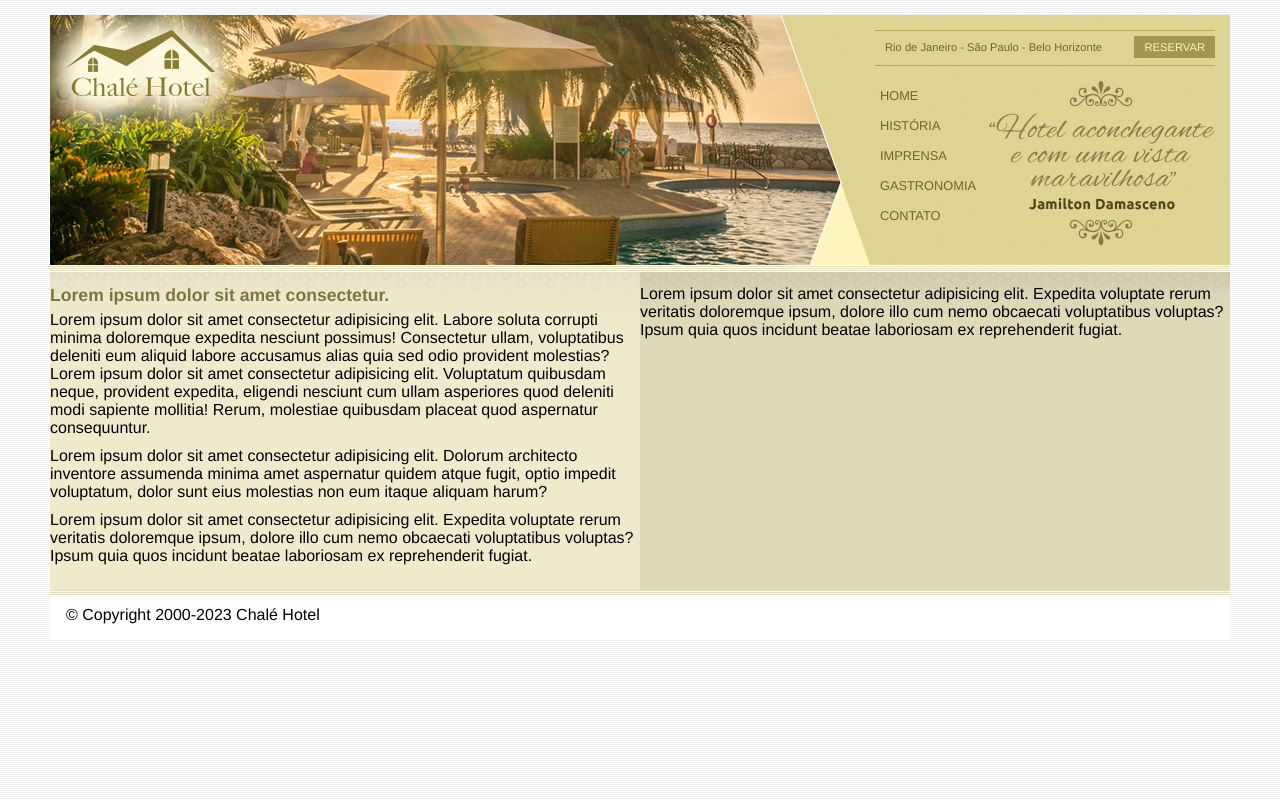
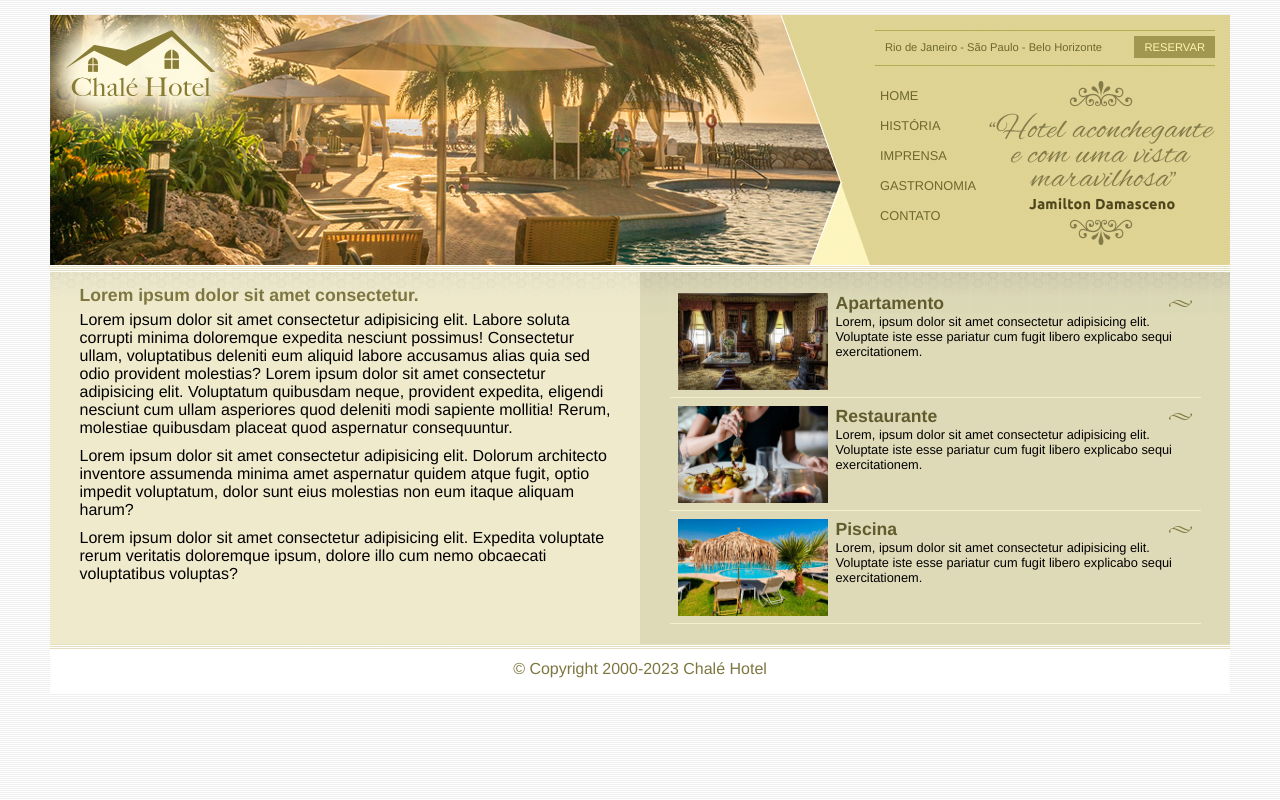
Before and after one commit to 13roger10/chale-hotel, a plain HTML site: page index.html in a window 1280 px wide. Drawn offline with Linux system fonts and the light colour scheme.

Commit message:
Commit Área conteúdo
Área conteúdo.

```diff
--- a/css/estilo.css
+++ b/css/estilo.css
@@ -104,28 +104,28 @@ ul#navegacao a:hover{
 #area-principal{
     float: left;
     width: 50%;
-    background: url(../imagens/bg-area-principal.png) top left repeat-x;
+    background:url(../imagens/bg-area-principal.png) top left repeat-x;
     padding: 15px 0px;
-
 }
 #area-lateral{
-    float: right;
+    float:right;
     width: 50%;
-    background: url(../imagens/bg-area-lateral.png) top left repeat-x;
+    background:url(../imagens/bg-area-lateral.png) top left repeat-x;
     padding: 20px 0px;
-}
 }
 .conteudo{
     margin: 0 auto;
     width: 90%;
 }
 #rodape{
-    clear: both;
+    clear:both;
     padding: 16px;
-    background: #fff url(../imagens/bg-rodape.png) repeat-x top;
+    text-align: center;
+    background: #fff url(../imagens/bg-rodape.png)repeat-x top;
+    color: #7d7640;
 }
 h2{
-    color:#7d7640;
+    color: #7d7640;
     font-size: 1.1em;
     padding: 5px 0px;
 }
@@ -133,3 +133,25 @@ p{
     font-size: 1em;
     margin-bottom: 10px;
 }
+#beneficios li{
+    padding: 8px;
+    border-bottom: 1px solid #f3efcb;
+    height: 6em;
+}
+#beneficios li a img{
+    float: left;
+    margin-right: 8px;
+}
+#beneficios li a p{
+    color: #000;
+    font-size: 0.8em;
+}
+#beneficios li a h3{
+    font-size: 1.1em;
+    color: #615b2d;
+    background:url(../imagens/ornamento.png) no-repeat center right;
+}
+#beneficios li:hover{
+    background: #f6f3d6;
+    cursor: pointer;
+}
--- a/index.html
+++ b/index.html
@@ -46,15 +46,35 @@
                         Lorem ipsum dolor sit amet consectetur adipisicing elit. Dolorum architecto inventore assumenda minima amet aspernatur quidem atque fugit, optio impedit voluptatum, dolor sunt eius molestias non eum itaque aliquam harum?
                     </p>
                     <p>
-                        Lorem ipsum dolor sit amet consectetur adipisicing elit. Expedita voluptate rerum veritatis doloremque ipsum, dolore illo cum nemo obcaecati voluptatibus voluptas? Ipsum quia quos incidunt beatae laboriosam ex reprehenderit fugiat.
+                        Lorem ipsum dolor sit amet consectetur adipisicing elit. Expedita voluptate rerum veritatis doloremque ipsum, dolore illo cum nemo obcaecati voluptatibus voluptas?
                     </p>
                 </div>
             </div>
             <div id="area-lateral">
                 <div class="conteudo">
-                    <p>
-                        Lorem ipsum dolor sit amet consectetur adipisicing elit. Expedita voluptate rerum veritatis doloremque ipsum, dolore illo cum nemo obcaecati voluptatibus voluptas? Ipsum quia quos incidunt beatae laboriosam ex reprehenderit fugiat.
-                    </p>
+                    <ul id="beneficios">
+                        <li>
+                            <a href="">
+                                <img src="imagens/apartamento.jpg" width="150" alt="Piscina">
+                                <h3>Apartamento</h3>
+                                <p>Lorem, ipsum dolor sit amet consectetur adipisicing elit. Voluptate iste esse pariatur cum fugit libero explicabo sequi exercitationem.</p>
+                            </a>
+                        </li>
+                        <li>
+                            <a href="">
+                                <img src="imagens/restaurante.jpg" width="150" alt="Piscina">
+                                <h3>Restaurante</h3>
+                                <p>Lorem, ipsum dolor sit amet consectetur adipisicing elit. Voluptate iste esse pariatur cum fugit libero explicabo sequi exercitationem.</p>
+                            </a>
+                        </li>
+                        <li>
+                            <a href="">
+                                <img src="imagens/piscina.jpg" width="150" alt="Piscina">
+                                <h3>Piscina</h3>
+                                <p>Lorem, ipsum dolor sit amet consectetur adipisicing elit. Voluptate iste esse pariatur cum fugit libero explicabo sequi exercitationem.</p>
+                            </a>
+                        </li>
+                    </ul>
                 </div>
             </div>
             <div id="rodape">
```
